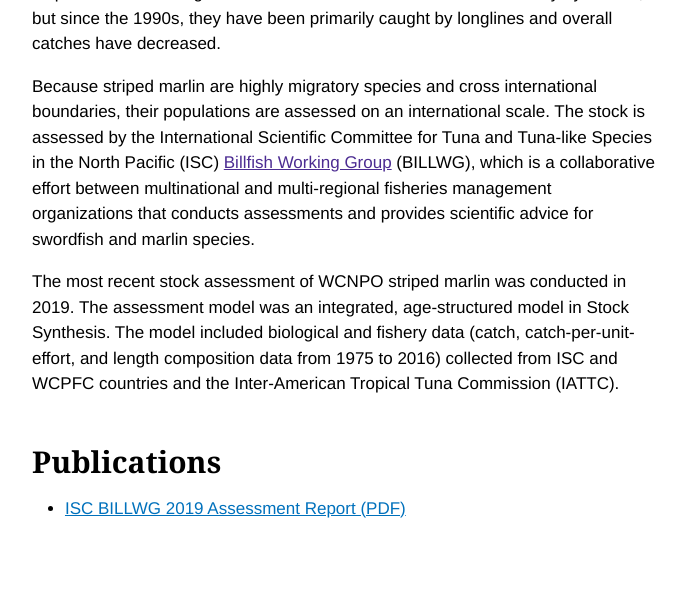
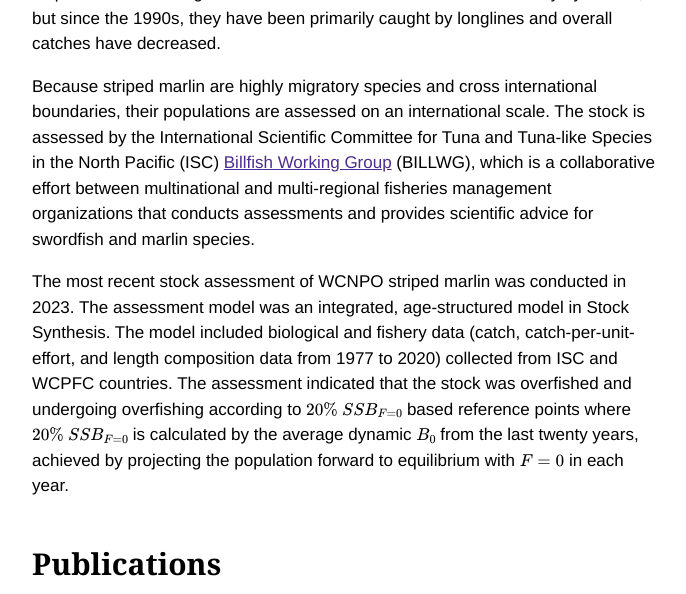
Before and after one commit to PIFSCstockassessments/PIFSCstockassessments.github.io, a Jekyll site: the page built from pifsc-sap-collections/_assessments/striped-marlin.md, in a window 1280 px wide and 900 px high, scrolled down 1254 px, cut to the strip 0-594 px from the top of the window. Shown: the whole strip, without its empty margins (118-804 px from the left). Built offline with Jekyll 4.4.1, drawn with Linux system fonts in a browser that asks for light colours; some web fonts are replaced; some of the changed lines change nothing that is shown.

Commit message:
add mathjax; update striped marlin

```diff
--- a/_config.yml
+++ b/_config.yml
@@ -96,3 +96,5 @@ styles:
 sass:
   style: compressed
   sass_dir: _sass
+
+markdown: kramdown
--- /dev/null
+++ b/_includes/mathjax.html
@@ -0,0 +1,11 @@
+<script>
+    Mathjax = {
+        tex: {
+            inlineMath: [['$', '$'], ['\\(', '\\)']]
+        }
+    };
+</script>
+<script
+    id="MathJax-script" async
+    src="https://cdn.jsdelivr.net/npm/mathjax@3/es5/tex-chtml.js">
+</script>
--- a/_layouts/default.html
+++ b/_layouts/default.html
@@ -5,6 +5,10 @@
   <head>
     {% include meta.html %}
     {% include styles.html %}
+    <!-- Include MathJax -->
+    {% if page.mathjax %}
+      {% include mathjax.html %}
+    {% endif %}
     {% if site.google_analytics_ua or site.dap_agency %}
       {% include analytics.html %}
     {% endif %}
--- a/pifsc-sap-collections/_assessments/striped-marlin.md
+++ b/pifsc-sap-collections/_assessments/striped-marlin.md
@@ -2,11 +2,13 @@
 title: Striped Marlin
 permalink: /assessments/striped-marlin/
 partner: BILLWG
+mathjax: true
 
 sap-hero:
   caption: NOAA Fisheries
 ---
 {% assign wg-partner = site.data.partners[page.partner] | default: page.partner %}
+
 
 Striped marlin (_Kajikia audax_) are found throughout the tropical and subtropical regions of the Pacific and Indian Oceans. In the north Pacific region, the Western and Central North Pacific stock is bounded by the equator and the Western and Central Pacific Fisheries Commission (WCPFC) management boundary at 150&ordm;W.
 
@@ -14,7 +16,7 @@ Striped marlin are predominately taken as incidental bycatch from fisheries in J
 
 Because striped marlin are highly migratory species and cross international boundaries, their populations are assessed on an international scale. The stock is assessed by the International Scientific Committee for Tuna and Tuna-like Species in the North Pacific (ISC) [Billfish Working Group]({{ww-partner.href}}) (BILLWG), which is a collaborative effort between multinational and multi-regional fisheries management organizations that conducts assessments and provides scientific advice for swordfish and marlin species.
 
-The most recent stock assessment of WCNPO striped marlin was conducted in 2019. The assessment model was an integrated, age-structured model in Stock Synthesis. The model included biological and fishery data (catch, catch-per-unit-effort, and length composition data from 1975 to 2016) collected from ISC and WCPFC countries and the Inter-American Tropical Tuna Commission (IATTC).
+The most recent stock assessment of WCNPO striped marlin was conducted in 2023. The assessment model was an integrated, age-structured model in Stock Synthesis. The model included biological and fishery data (catch, catch-per-unit-effort, and length composition data from 1977 to 2020) collected from ISC and WCPFC countries. The assessment indicated that the stock was overfished and undergoing overfishing according to $$\small{ 20\%\ SSB_{F=0} }$$ based reference points where $$\small{ 20\%\  SSB_{F=0} }$$ is calculated by the average dynamic $$\small{B_0}$$ from the last twenty years, achieved by projecting the population forward to equilibrium with $$\small{F=0}$$ in each year.
 
 ## Publications
 
```
